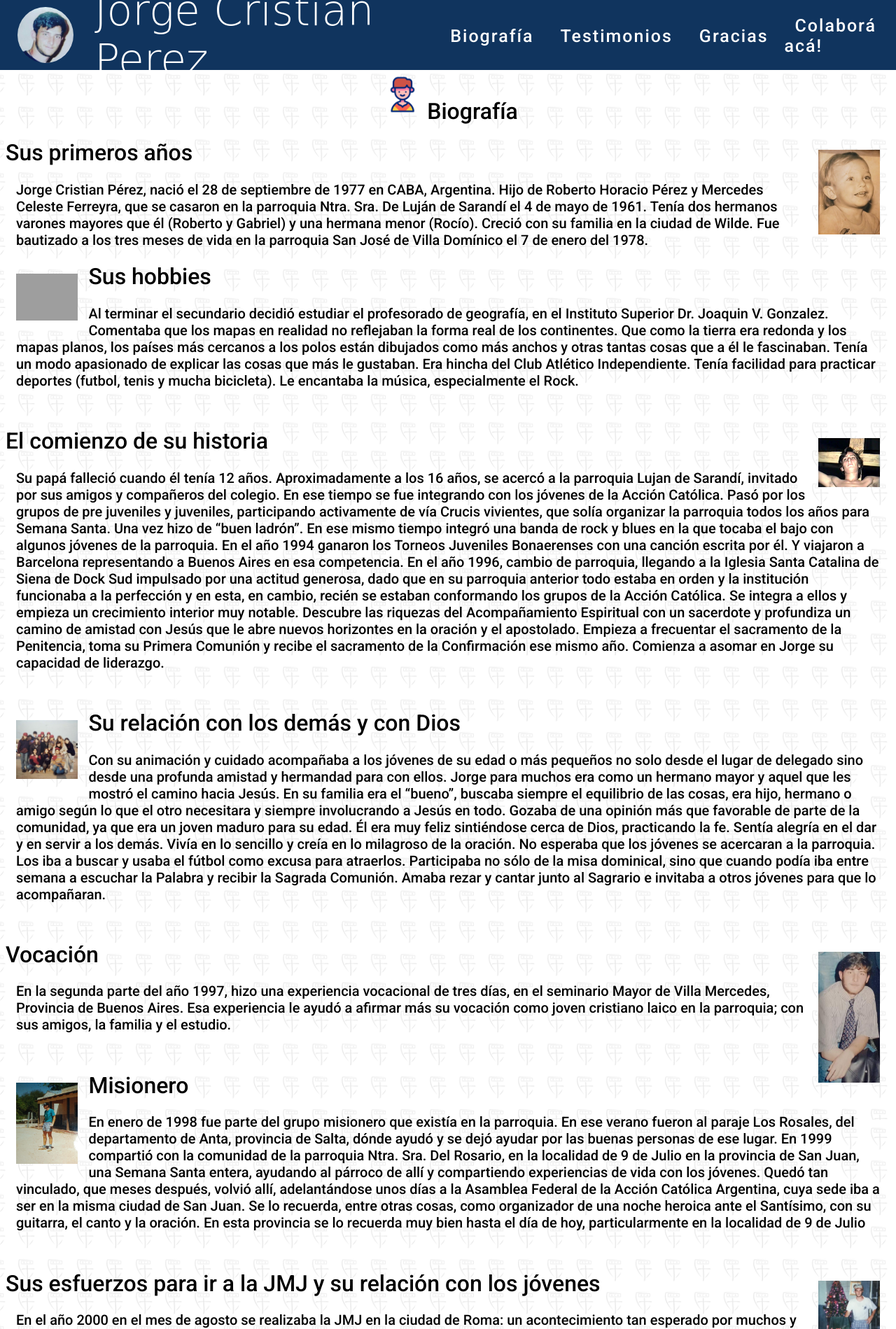
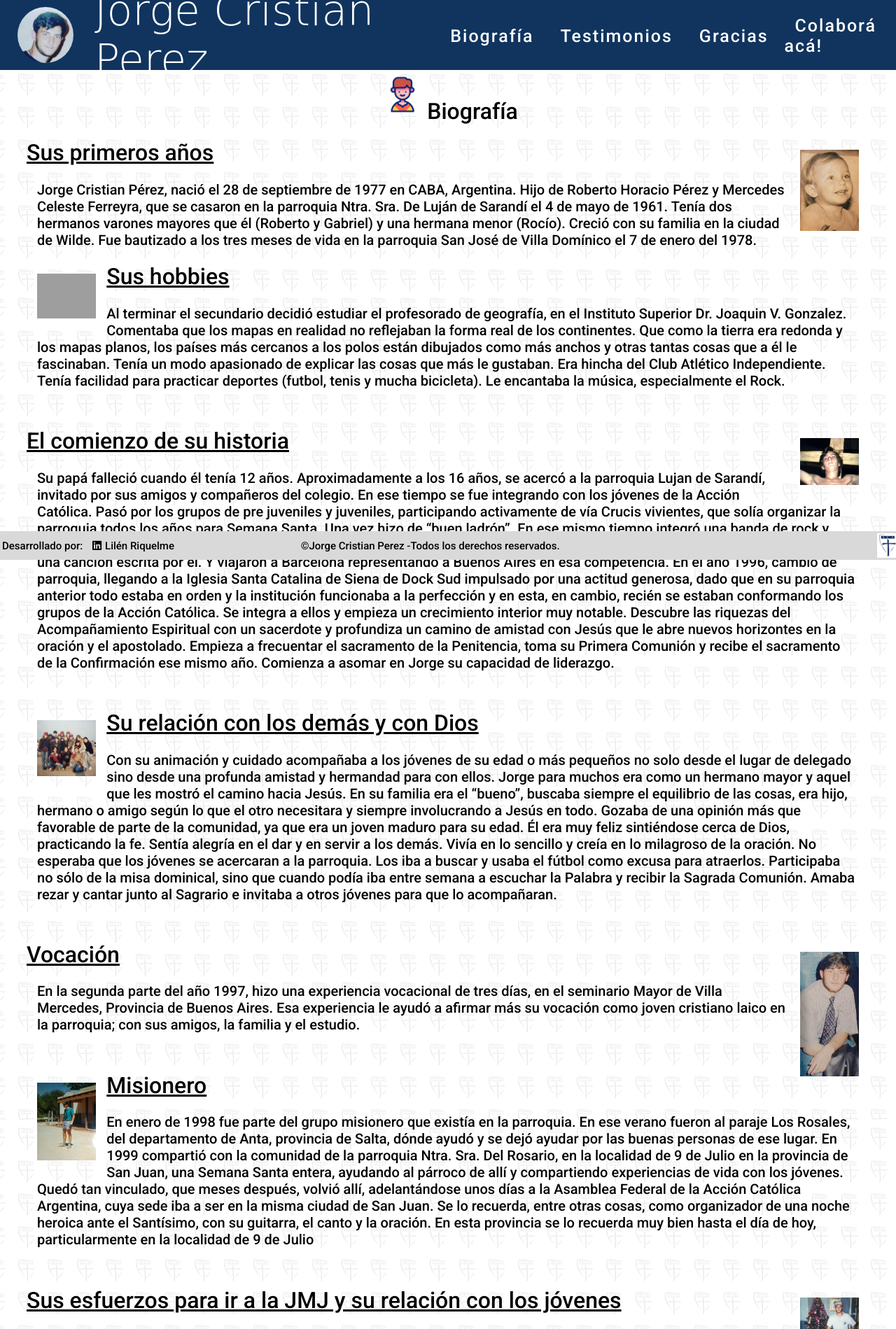
Before and after one commit to LiluRi/jcp, a PHP site: page / in a window 1280 px wide. Shown: the top 1899 px of the page at 70% size. Run offline with PHP 8.4, Linux system fonts and the light colour scheme; some libraries are stand-ins or nearby versions; some web fonts are replaced; grey boxes are pictures that could not be loaded.

Commit message:
detalles

```diff
--- a/colabora.php
+++ b/colabora.php
@@ -13,7 +13,7 @@
         <title>Jorge Cristian Perez</title>
     </head>
 
-    <?php require_once "superior.php"?>
+<?php require_once "superior.php"?>
 
 <body>
     <div class="titulo">
@@ -31,9 +31,7 @@
         </div>
     </div>
 
-    <?php require_once "inferior.php"?>
-
-
+<?php require_once "inferior.php"?>
 
 <script type='' src=''></script>
 </body>
--- a/css/styleindex.css
+++ b/css/styleindex.css
@@ -6,6 +6,10 @@
 .giff{
     width: 70px;
     height: 70px;
+}
+.bio{
+  text-decoration: none !important;
+
 }
 .titulo{
     text-align: center;
@@ -16,15 +20,25 @@
     float: right;
     margin: 15px;
 }
+.txiz{
+  margin: 0 30px;
+}
 .txdr img.imgbio{
     width: 7%;
     height: 10%;
     float: left;
     margin: 15px;
 }
+.txdr{
+  margin: 0 30px;
+}
 p{
     font-size: 20px;
     margin: 15px;
+}
+h1{
+  text-decoration: underline;
+
 }
 
 /*Galeria*/
--- a/css/styles.css
+++ b/css/styles.css
@@ -238,32 +238,32 @@ header ul li a{
 }
 
 footer{
-    background-color: #242424;
+    background-color: #d9d9d9;
     width:100%;
-    position: absolute;
+    position: fixed;
     left:0px;
     align-items: center;
+    bottom: 0;
+    padding: 3px;
 }
 footer section h6{
     margin: 0px;
-    color: #6e6e6e;
+    color: black;
     font-size: 15px;
 }
 footer .linkedIn{
     display: flex;
-    height: 40px;
 }
 
 footer .copyright{
     display: flex;
-    height: 30px;
 
 }
 
 footer a{
     cursor: pointer;
     text-decoration: none;
-    color: #868686;
+    color: black;
 }
 .escudo{
     width: 30px;
--- a/index.php
+++ b/index.php
@@ -16,7 +16,7 @@
 
 <body>
     <div class="titulo">
-    <h1><img src="img/biografia.gif" class="giff">Biografía</h1>
+    <h1 class="bio"><img src="img/biografia.gif" class="giff">Biografía</h1>
     </div>
 
     <div class="txiz">
```
